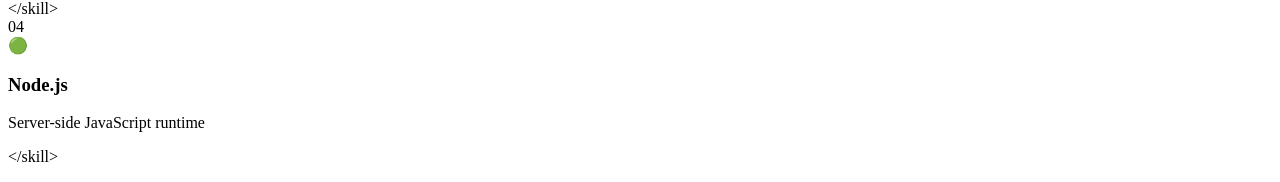
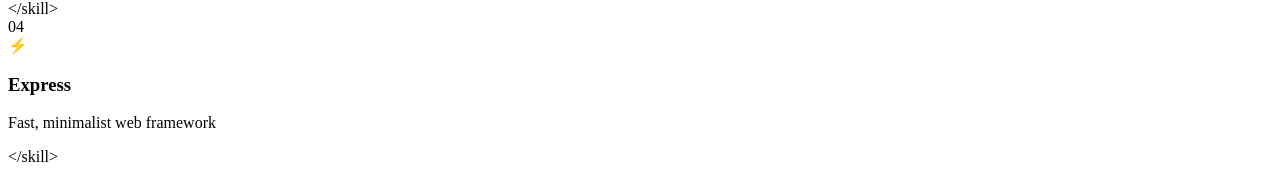
Before and after one commit to soroushby/portfolio, a React (Vite) app: page / in a window 1280 px wide. Shown: the part 2539-2721 px from the top of the page. Built offline with nearby package versions, Linux system fonts and the light colour scheme; the HTML template or start-up script is replaced by a standard one.

Commit message:
Update tech stack to feature Express framework
- Replace Node.js with Express in primary skills showcase
- Streamline backend technology presentation
- Maintain focus on web framework expertise

```diff
--- a/src/pages/About.jsx
+++ b/src/pages/About.jsx
@@ -41,10 +41,6 @@
         {
           name: "TypeScript",
           description: "Type safety, interfaces, generics, utility types, type inference",
-        },
-        {
-          name: "Node.js",
-          description: "Server-side JavaScript runtime, asynchronous programming",
         },
         {
           name: "Express",
--- a/src/pages/Home.jsx
+++ b/src/pages/Home.jsx
@@ -122,7 +122,7 @@
     { name: 'React', icon: '⚛️', description: 'Building modern, component-based UIs' },
     { name: 'Next.js', icon: '▲', description: 'Full-stack React framework with SSR' },
     { name: 'TypeScript', icon: '📘', description: 'Type-safe JavaScript development' },
-    { name: 'Node.js', icon: '🟢', description: 'Server-side JavaScript runtime' },
+    { name: 'Express', icon: '⚡', description: 'Fast, minimalist web framework' },
   ]
 
   const stats = [
```
